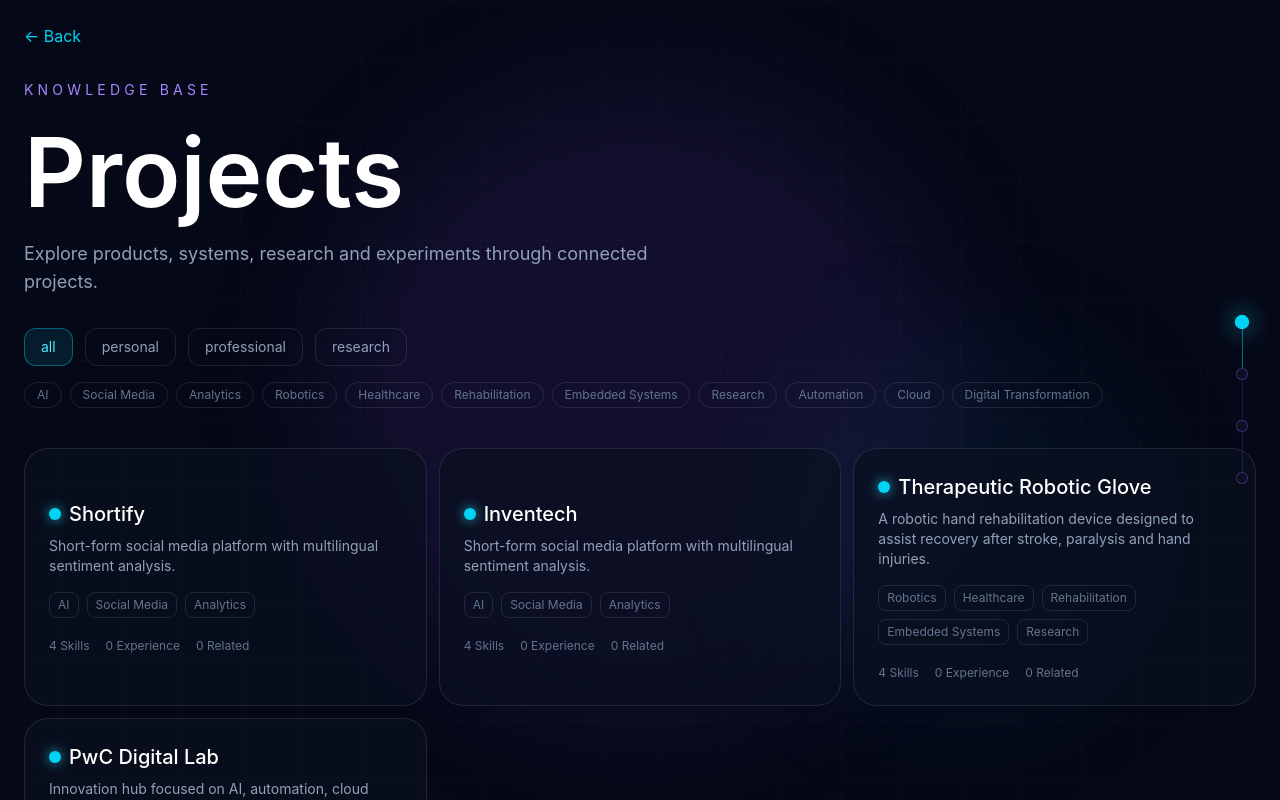
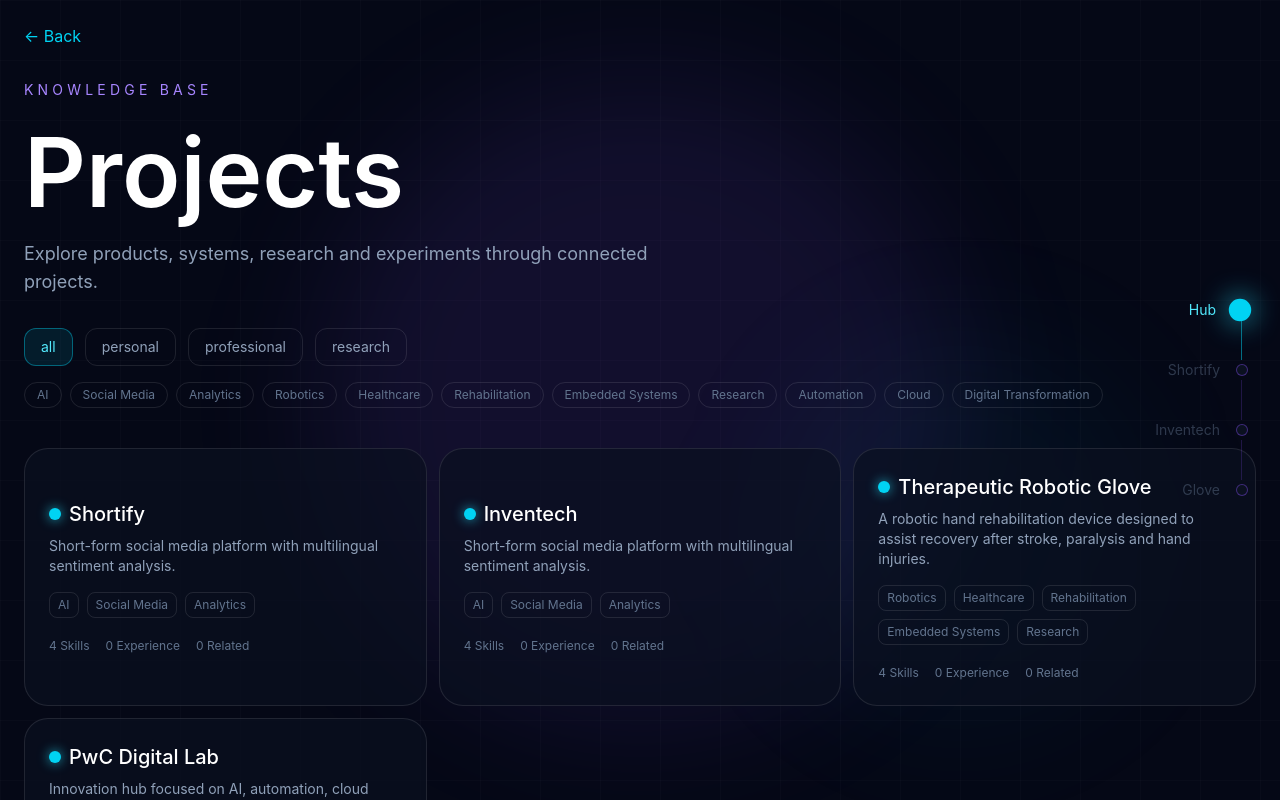
Before and after one commit to ArnavKh/arnav.khadkatkar.com, a React (Vite) app: page /projects in a window 1280 px wide. Shown: the top 800 px of the page. Built offline with nearby package versions, Linux system fonts and the light colour scheme.

Commit message:
Enhancement on the rail

```diff
--- a/src/components/common/ProjectRail.tsx
+++ b/src/components/common/ProjectRail.tsx
@@ -15,6 +15,9 @@
 }: Props) {
      const [activeSection, setActiveSection] =
           useState(sections[0]?.id);
+
+     const [hoveredSection, setHoveredSection] =
+          useState<string | null>(null);
 
      useEffect(() => {
           const observer =
@@ -51,54 +54,118 @@
 
      return (
           <div className="fixed right-8 top-1/2 z-50 -translate-y-1/2">
-               <div className="flex flex-col items-center">
+               <div className="flex flex-col items-end">
 
                     {sections.map(
-                         (section, index) => (
+                         (section, index) => {
+                              const isActive =
+                                   activeSection ===
+                                   section.id;
+
+                              const isHovered =
+                                   hoveredSection ===
+                                   section.id;
+
+                              return (
                                    <div
                                         key={section.id}
-                                   className="flex flex-col items-center"
+                                        className="flex flex-col items-end"
                                    >
+                                        <div
+                                             className="group flex items-center gap-4"
+                                             onMouseEnter={() =>
+                                                  setHoveredSection(
+                                                       section.id
+                                                  )
+                                             }
+                                             onMouseLeave={() =>
+                                                  setHoveredSection(
+                                                       null
+                                                  )
+                                             }
+                                        >
+                                             {/* Label */}
+
                                              <motion.button
                                                   onClick={() =>
                                                        document
                                                             .getElementById(
                                                                  section.id
                                                             )
-                                                  ?.scrollIntoView({
+                                                            ?.scrollIntoView(
+                                                                 {
                                                                       behavior:
                                                                            "smooth",
                                                                       block:
                                                                            "start",
-                                                  })
+                                                                 }
+                                                            )
+                                                  }
+                                                  animate={{
+                                                       opacity:
+                                                            isActive ||
+                                                                 isHovered
+                                                                 ? 1
+                                                                 : 0.45,
+                                                  }}
+                                                  className={`text-sm transition-colors ${isActive
+                                                            ? "text-cyan-300"
+                                                            : "text-slate-500 hover:text-slate-300"
+                                                       }`}
+                                             >
+                                                  {
+                                                       section.label
+                                                  }
+                                             </motion.button>
+
+                                             {/* Node */}
+
+                                             <motion.button
+                                                  onClick={() =>
+                                                       document
+                                                            .getElementById(
+                                                                 section.id
+                                                            )
+                                                            ?.scrollIntoView(
+                                                                 {
+                                                                      behavior:
+                                                                           "smooth",
+                                                                      block:
+                                                                           "start",
+                                                                 }
+                                                            )
                                                   }
                                                   animate={{
                                                        scale:
-                                                  activeSection ===
-                                                       section.id
-                                                       ? 1.2
+                                                            isActive
+                                                                 ? 1.4
+                                                                 : isHovered
+                                                                      ? 1.8
                                                                       : 1,
                                                   }}
-                                        className={`h-3 w-3 rounded-full border transition-all duration-300 ${activeSection ===
-                                                  section.id
-                                                  ? "border-cyan-400 bg-cyan-400 shadow-[0_0_20px_rgba(34,211,238,0.9)]"
-                                                  : "border-violet-500/40 bg-[#0B1120]"
+                                                  transition={{
+                                                       duration: 0.2,
+                                                  }}
+                                                  className={`rounded-full border transition-all duration-300 ${isActive
+                                                            ? "h-4 w-4 border-cyan-400 bg-cyan-400 shadow-[0_0_20px_rgba(34,211,238,0.9)]"
+                                                            : "h-3 w-3 border-violet-500/40 bg-[#0B1120]"
                                                        }`}
                                              />
+                                        </div>
 
                                         {index <
                                              sections.length -
                                              1 && (
                                                   <div
-                                                  className={`h-10 w-px ${activeSection ===
-                                                            section.id
+                                                       className={`mr-[6px] h-10 w-px ${isActive
                                                                  ? "bg-cyan-400/50"
                                                                  : "bg-violet-500/20"
                                                             }`}
                                                   />
                                              )}
                                    </div>
-                         )
+                              );
+                         }
                     )}
 
                </div>
--- a/src/pages/Projects.tsx
+++ b/src/pages/Projects.tsx
@@ -37,7 +37,7 @@
         sections={[
           {
             id: "navigator",
-            label: "Projects",
+            label: "Hub",
           },
           {
             id: "shortify",
```
Lines whose indentation alone changed are shown as unchanged.
